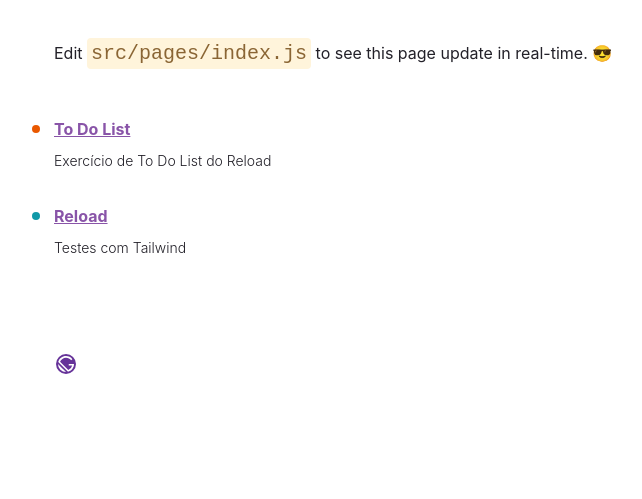
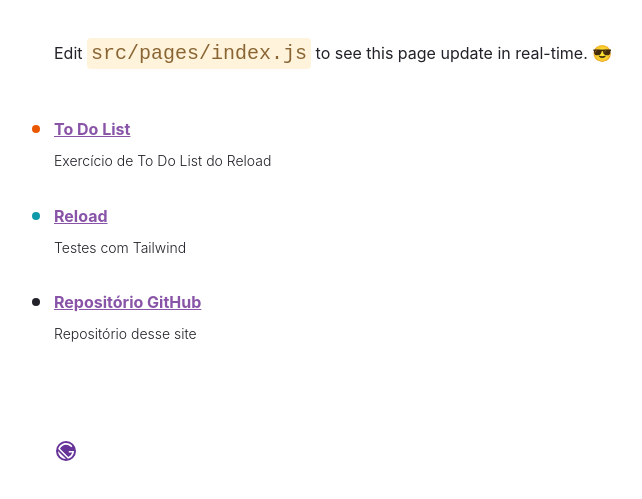
Before and after one commit to Samueldial/Reload-Gatsby, a Gatsby site: page / in a window 1280 px wide. Shown: the part 243-742 px from the top of the page, without its empty margins (50-692 px from the left). Built offline with nearby package versions, Linux system fonts and the light colour scheme; Gatsby itself is replaced by a stand-in of ours.

Commit message:
Adicionando link do repositório

```diff
--- a/src/pages/index.js
+++ b/src/pages/index.js
@@ -94,6 +94,12 @@ const links = [
       "Testes com Tailwind",
     color: "#1099A8",
   },
+  {
+    text: "Repositório GitHub",
+    url: "https://github.com/Samueldial/Reload-Gatsby",
+    description:
+      "Repositório desse site",
+  }
 ]
 
 // markup
```
